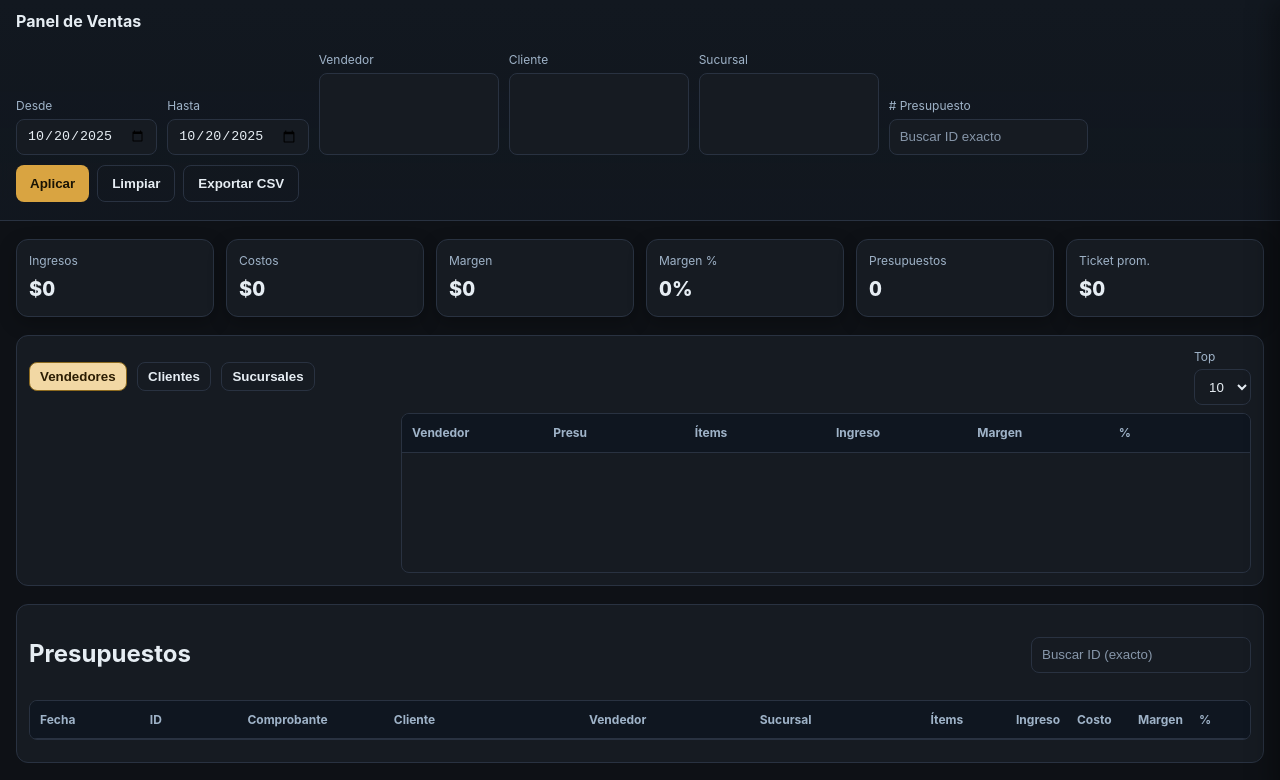
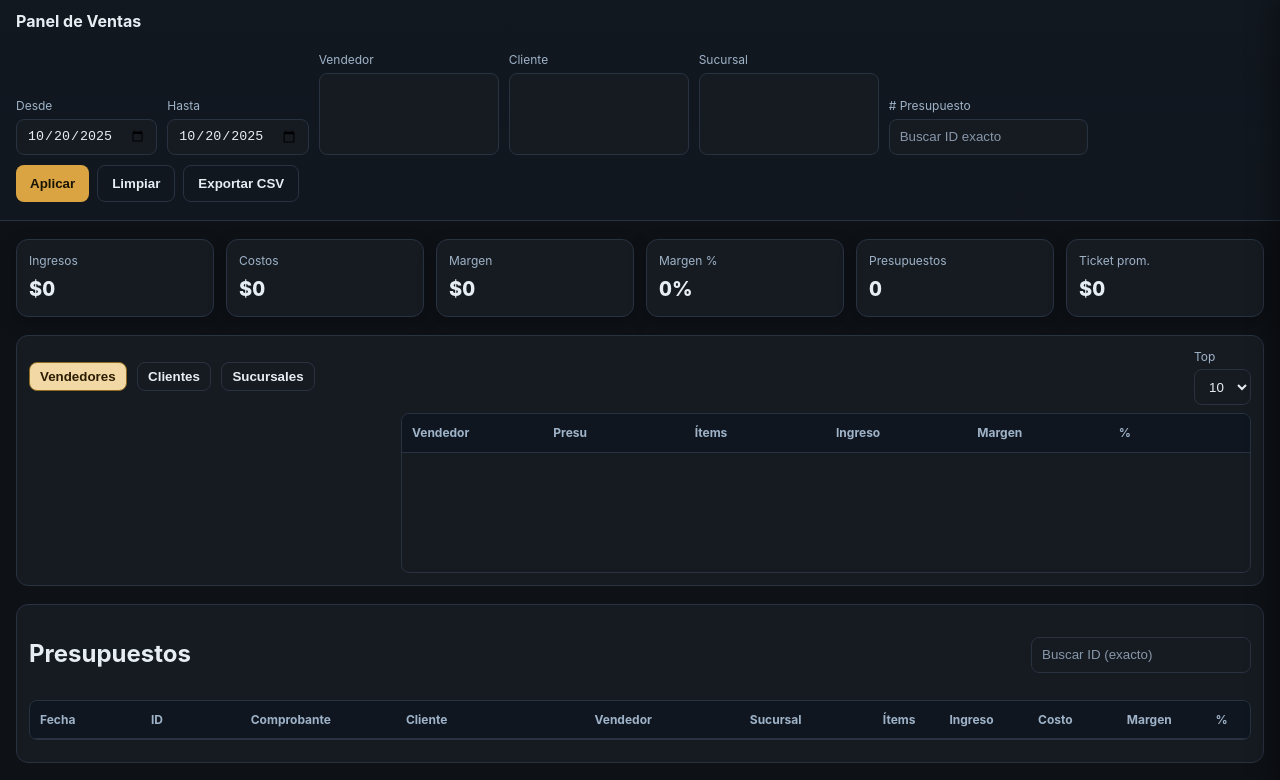
Before and after one commit to Ecastillo0588/turnos-clinica, a plain HTML site: page index.html in a window 1280 px wide. Shown: the top 780 px of the page. Drawn offline with nearby package versions, Linux system fonts and the light colour scheme; no server answers.

Commit message:
Adjust column widths and add numeric cell styles
Updated column widths for table headers in #tbl-heads and added styles for numeric cells.

```diff
--- a/styles.css
+++ b/styles.css
@@ -109,17 +109,18 @@ td.num, th.num{ text-align:right; font-variant-numeric: tabular-nums }
 #tbl-heads tbody tr.clickable:hover{background:#101827}
 
 /* Anchos sugeridos por columna para #tbl-heads (estable) */
-#tbl-heads th:nth-child(1){width:9%}   /* Fecha */
-#tbl-heads th:nth-child(2){width:8%}   /* ID */
-#tbl-heads th:nth-child(3){width:12%}  /* Comprobante */
-#tbl-heads th:nth-child(4){width:16%}  /* Cliente */
+#tbl-heads th:nth-child(1){width:10%}  /* Fecha   */
+#tbl-heads th:nth-child(2){width:9%}   /* ID      */
+#tbl-heads th:nth-child(3){width:14%}  /* Comprobante */
+#tbl-heads th:nth-child(4){width:17%}  /* Cliente */
 #tbl-heads th:nth-child(5){width:14%}  /* Vendedor */
-#tbl-heads th:nth-child(6){width:14%}  /* Sucursal */
-#tbl-heads th:nth-child(7){width:7%}   /* Ítems */
-#tbl-heads th:nth-child(8),
-#tbl-heads th:nth-child(9),
-#tbl-heads th:nth-child(10),
-#tbl-heads th:nth-child(11){width:5%}  /* $ columnas */
+#tbl-heads th:nth-child(6){width:12%}  /* Sucursal */
+#tbl-heads th:nth-child(7){width:6%}   /* Ítems   */
+#tbl-heads th:nth-child(8){width:8%}   /* Ingreso */
+#tbl-heads th:nth-child(9){width:8%}   /* Costo   */
+#tbl-heads th:nth-child(10){width:8%}  /* Margen  */
+#tbl-heads th:nth-child(11){width:4%}  /* %       */
+
 
 /* ===== Tabs ===== */
 .tabs .tabs-header{display:flex;justify-content:space-between;align-items:center;margin-bottom:8px}
@@ -217,3 +218,13 @@ body::-webkit-scrollbar-thumb:hover{background:#253041}
 @media (prefers-reduced-motion: reduce){
   *{animation-duration:.001ms !important; animation-iteration-count:1 !important; transition-duration:.001ms !important; scroll-behavior:auto !important}
 }
+
+
+/* Las celdas numéricas nunca desbordan visualmente */
+td.num, th.num{
+  text-align:right;
+  font-variant-numeric: tabular-nums;
+  white-space: nowrap;
+  overflow: hidden;
+  text-overflow: ellipsis;
+}
```
